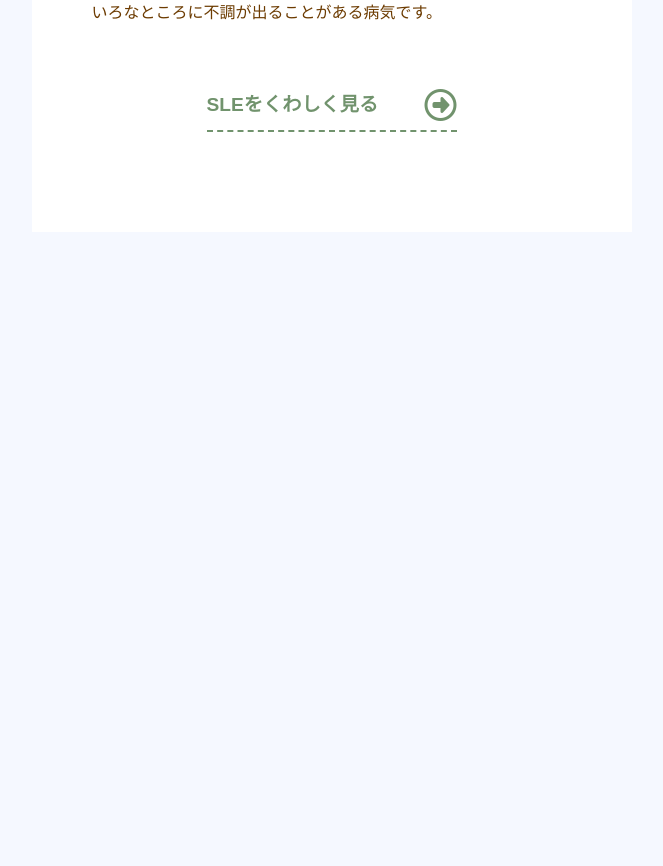
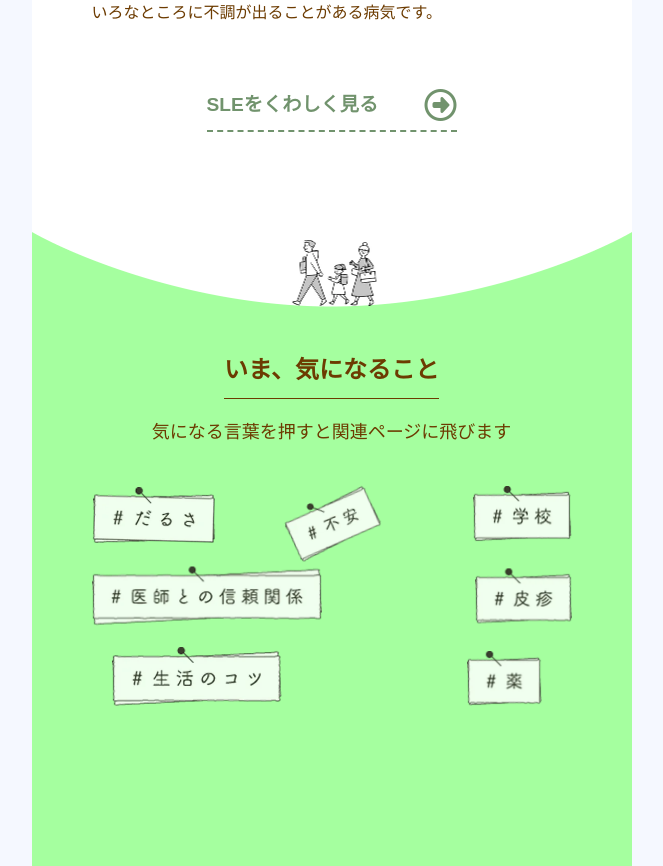
Before and after one commit to makikooo/renewal_our_sle, a PHP site: page / in a window 1280 px wide. Shown: the part 3835-4701 px from the top of the page, without its empty margins (301-964 px from the left). Before the commit the page ends 3967 px from the top, so only its background shows below. Run offline with PHP 8.4, Linux system fonts and the light colour scheme; some libraries are stand-ins or nearby versions.

Commit message:
sec05とそれまでのレスポンシブ 実装

```diff
--- a/assets/css/style.css
+++ b/assets/css/style.css
@@ -728,6 +728,11 @@ body {
         margin-top: 20px;
         text-align: left;
         font-size: 1.125rem;
+        @media (max-width: 769px) {
+          font-size: 1rem;
+          width: 90%;
+          max-width: 330px;
+        }
       }
       .flower {
         width: 90px;
@@ -739,6 +744,9 @@ body {
         display: block;
         width: 380px;
         margin: 0 auto 30px;
+        @media (max-width: 768px) {
+          width: 340px;
+        }
         .enquete_link-img {
           width: 100%;
         }
@@ -777,6 +785,110 @@ body {
         margin-bottom: 100px;
       }
     }
+    .sec05 {
+      background-color: var(--bg-green);
+      position: relative;
+      text-align: center;
+      padding-bottom: 120px;
+      .sec05__top-bg {
+        position: absolute;
+        top: 0;
+        left: 0;
+        right: 0;
+      }
+      .concern__title {
+        padding-top: 120px;
+        display: inline-block;
+        font-size: 1.5rem;
+        padding-bottom: 10px;
+        border-bottom: var(--font-color) solid 0.5px;
+        margin-bottom: 20px;
+        margin-left: auto;
+        margin-right: auto;
+      }
+      p {
+        font-size: 1.125rem;
+        @media (max-width: 768px) {
+          font-size: 1rem;
+        }
+      }
+      .concern__wrapper {
+        width: 80%;
+        max-width: 500px;
+        margin: 40px auto;
+        height: 220px;
+        position: relative;
+        @media (max-width: 768px) {
+          width: 90%;
+        }
+        .darusa {
+          width: 125px;
+          position: absolute;
+          top: 0;
+          left: 0;
+          @media (max-width: 768px) {
+            width: 110px;
+          }
+        }
+        .fuan {
+          width: 99px;
+          position: absolute;
+          top: 0;
+          left: 50%;
+          transform: translateX(-50%) rotate(-10deg);
+          @media (max-width: 768px) {
+            width: 95px;
+          }
+        }
+        .school {
+          width: 99px;
+          position: absolute;
+          top: 0;
+          right: 0;
+          @media (max-width: 768px) {
+            width: 90px;
+          }
+        }
+        .doctor {
+          width: 230px;
+          position: absolute;
+          top: 50%;
+          transform: translateY(-50%);
+          left: 0;
+          @media (max-width: 768px) {
+            width: 200px;
+          }
+        }
+        .skin {
+          width: 97px;
+          position: absolute;
+          top: 50%;
+          transform: translateY(-50%);
+          right: 0;
+          @media (max-width: 768px) {
+            width: 90px;
+          }
+        }
+        .qol {
+          width: 170px;
+          position: absolute;
+          bottom: 0;
+          left: 20px;
+          @media (max-width: 768px) {
+            width: 160px;
+          }
+        }
+        .medicine {
+          width: 75px;
+          position: absolute;
+          bottom: 0;
+          right: 30px;
+          @media (max-width: 768px) {
+            width: 70px;
+          }
+        }
+      }
+    }
   }
 
   .right__column {
--- a/index.html
+++ b/index.html
@@ -259,6 +259,20 @@
           <i class="fa-regular fa-circle-right fa-2xl" style="color: #71936d;"></i>
         </a>
       </section>
+      <section class="sec05">
+        <img class="sec05__top-bg" src="assets/images/background/bg-white02.webp" alt="">
+        <h3 class="concern__title">いま、気になること</h3>
+        <p>気になる言葉を押すと関連ページに飛びます</p>
+        <div class="concern__wrapper">
+          <img class="darusa" src="assets/images/toppage/kininaru-darusa.webp" alt="#だるさ">
+          <img class="fuan" src="assets/images/toppage/kininaru-fuan.webp" alt="#不安">
+          <img class="school" src="assets/images/toppage/kininaru-gakkou.webp" alt="#学校">
+          <img class="doctor" src="assets/images/toppage/kininaru-isi.webp" alt="#医師との信頼関係">
+          <img class="skin" src="assets/images/toppage/kininaru-hisinn.webp" alt="#皮疹">
+          <img class="qol" src="assets/images/toppage/kininaru-seikatunokotu.webp" alt="#生活のコツ">
+          <img class="medicine" src="assets/images/toppage/kininaru-medicine.webp" alt="#薬">
+        </div>
+      </section>
     </div>
     <aside class="right__column">
     </aside>
```
